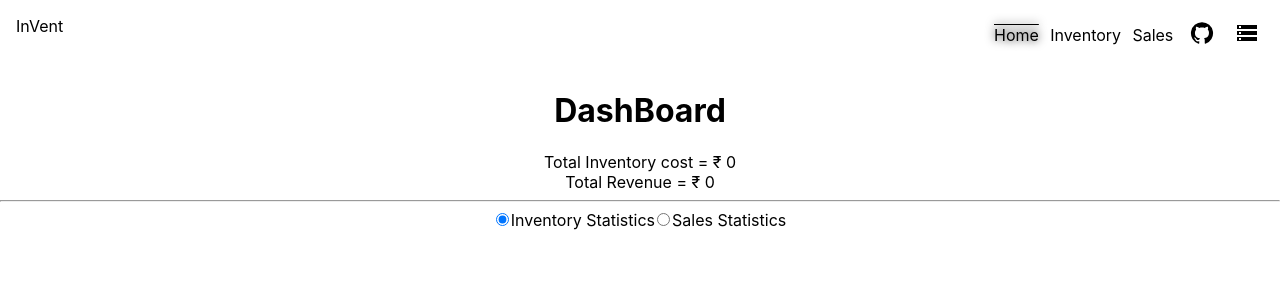
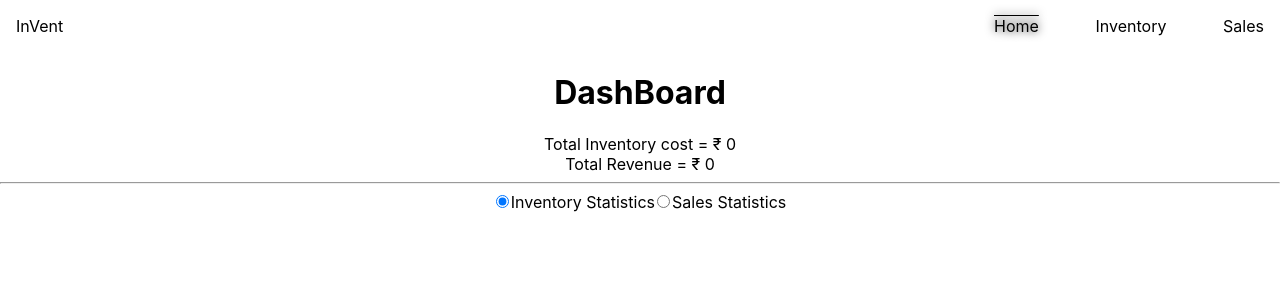
Before and after one commit to Anush79/Inventory_Management, a React (Create React App) app: page / in a window 1280 px wide. Shown: the top 300 px of the page. Built offline with nearby package versions, Linux system fonts and the light colour scheme; no server answers.

Commit message:
Update Header.jsx

```diff
--- a/src/components/Header.jsx
+++ b/src/components/Header.jsx
@@ -9,8 +9,8 @@ export default function Header(){
       <NavLink to='/'>Home</NavLink>
       <NavLink to='/inventory'>Inventory</NavLink>
       <NavLink to='/sales'>Sales</NavLink>
-      <NavLink to='https://github.com/Anush79/Inventory_Management' target="_blank"><GitHubIcon/></NavLink>
-      <NavLink to='https://replit.com/@AnushkaJaiswal7/inventoryManagement'target="_blank"><StorageIcon/></NavLink>
+{/*       <NavLink to='https://github.com/Anush79/Inventory_Management' target="_blank"><GitHubIcon/></NavLink> */}
+{/*       <NavLink to='https://replit.com/@AnushkaJaiswal7/inventoryManagement'target="_blank"><StorageIcon/></NavLink> */}
 
     </nav>
   </header>
```
